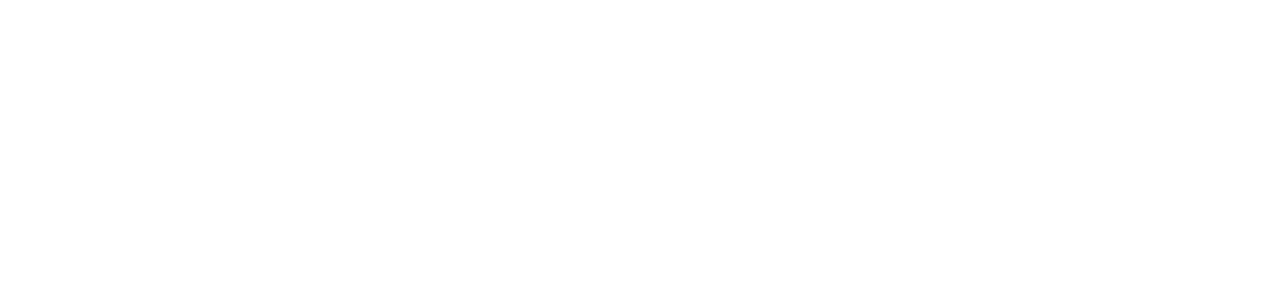
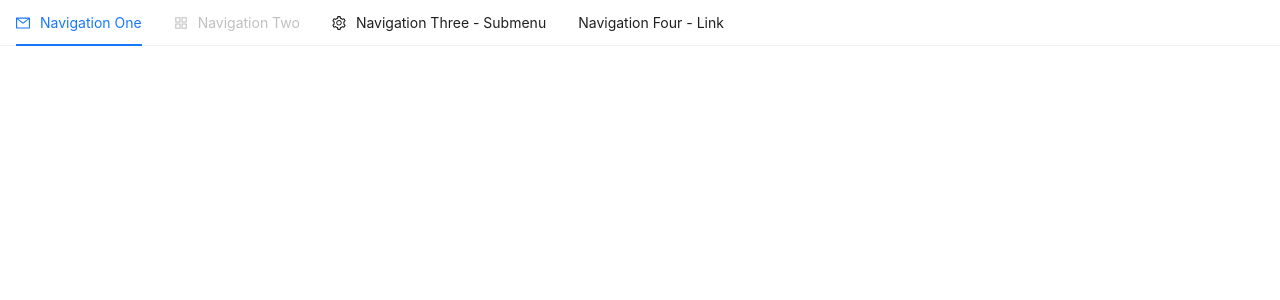
Before and after one commit to Daroowala/BoilerPlate, a React (Create React App) app: page /navbar in a window 1280 px wide. Before the commit this address had no page. Shown: the top 300 px of the page. Built offline with nearby package versions, Linux system fonts and the light colour scheme.

Commit message:
not done

```diff
--- a/src/App.js
+++ b/src/App.js
@@ -5,7 +5,7 @@
 import About from './Router Components/About';
 import Contact from './Router Components/Contact';
 import Inputbutton from './Inputbutton';
-
+import Navbar from './Navbar'
 
 
 function App() {
@@ -25,6 +25,7 @@
         <Route path="/about" element={<About />} />
         <Route path="/contact" element={<Contact />} />
         <Route path="/input" element={<Inputbutton />} />
+        <Route path="/navbar" element={<Navbar />} />
 
       </Routes>
 
--- /dev/null
+++ b/src/Navbar.js
@@ -0,0 +1,68 @@
+import React, { useState } from 'react';
+import { AppstoreOutlined, MailOutlined, SettingOutlined } from '@ant-design/icons';
+import { Menu } from 'antd';
+const items = [
+  {
+    label: 'Navigation One',
+    key: 'mail',
+    icon: <MailOutlined />,
+  },
+  {
+    label: 'Navigation Two',
+    key: 'app',
+    icon: <AppstoreOutlined />,
+    disabled: true,
+  },
+  {
+    label: 'Navigation Three - Submenu',
+    key: 'SubMenu',
+    icon: <SettingOutlined />,
+    children: [
+      {
+        type: 'group',
+        label: 'Item 1',
+        children: [
+          {
+            label: 'Option 1',
+            key: 'setting:1',
+          },
+          {
+            label: 'Option 2',
+            key: 'setting:2',
+          },
+        ],
+      },
+      {
+        type: 'group',
+        label: 'Item 2',
+        children: [
+          {
+            label: 'Option 3',
+            key: 'setting:3',
+          },
+          {
+            label: 'Option 4',
+            key: 'setting:4',
+          },
+        ],
+      },
+    ],
+  },
+  {
+    key: 'alipay',
+    label: (
+      <a href="https://ant.design" target="_blank" rel="noopener noreferrer">
+        Navigation Four - Link
+      </a>
+    ),
+  },
+];
+const App = () => {
+  const [current, setCurrent] = useState('mail');
+  const onClick = (e) => {
+    console.log('click ', e);
+    setCurrent(e.key);
+  };
+  return <Menu onClick={onClick} selectedKeys={[current]} mode="horizontal" items={items} />;
+};
+export default App;
```
